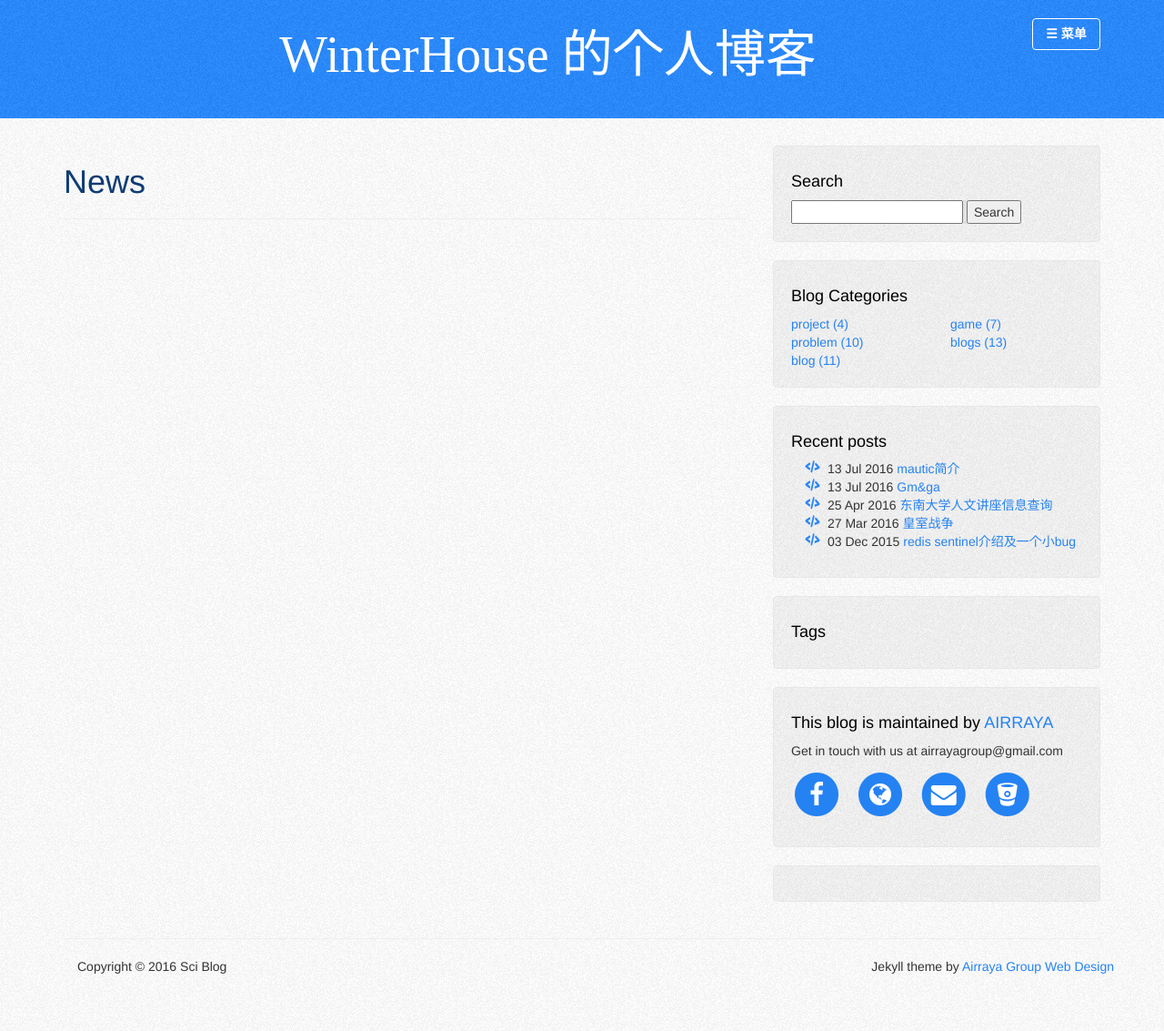
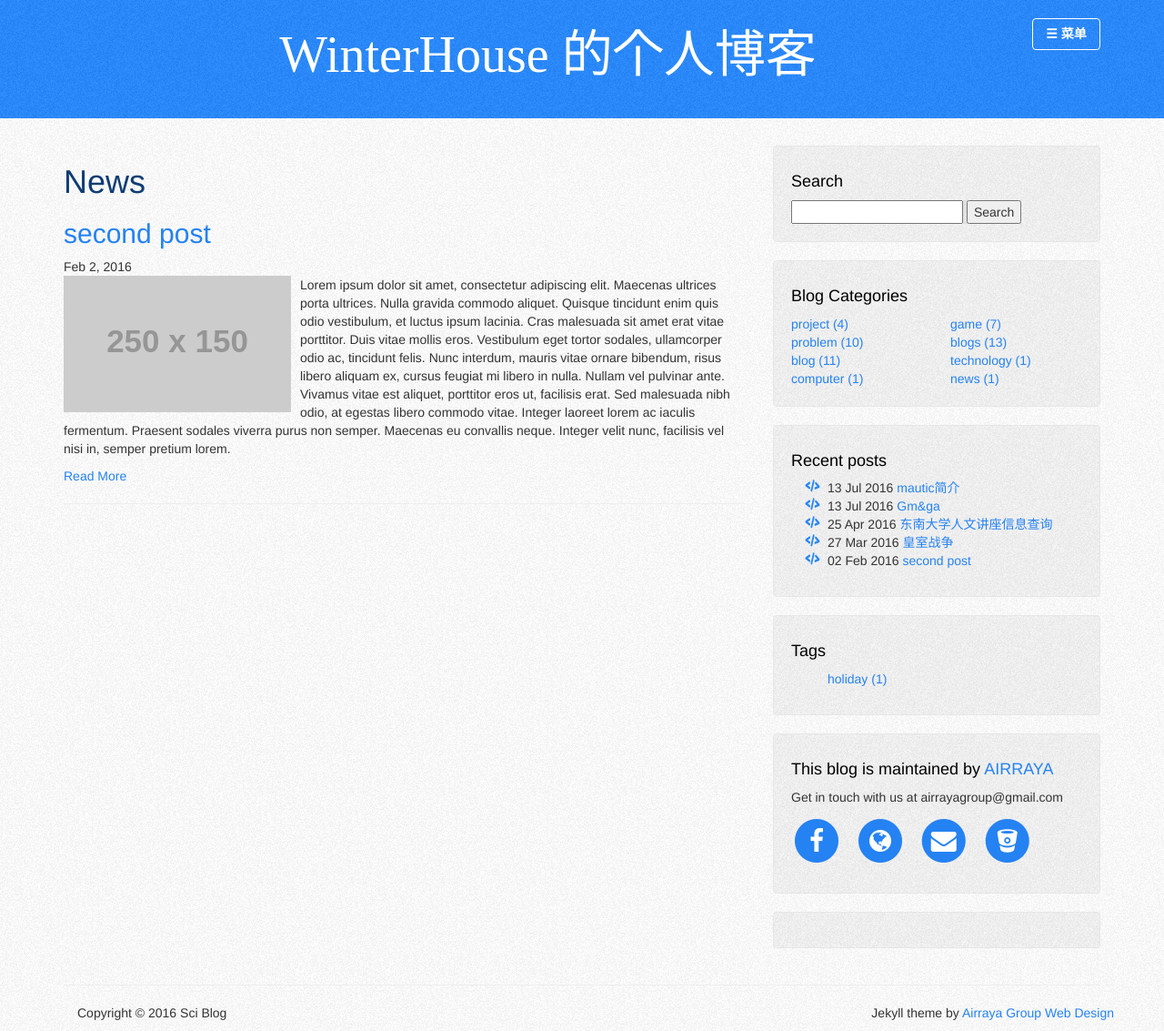
Before and after one commit to winterhouse/winterhouse.github.io, a Jekyll site: the page built from category/news/index.html, in a window 1280 px wide. Shown: the whole page at 91% size. Built offline with Jekyll 4.4.1, drawn with Linux system fonts in a browser that asks for light colours; nearby versions of some CDN libraries; some web fonts are replaced; comment, search, counter and statistics services are not loaded.

Commit message:
test new md format

```diff
--- /dev/null
+++ b/_posts/2016-12-02-second-post.markdown
@@ -0,0 +1,20 @@
+---
+layout: post
+title:  "second post"
+date:   2016-02-02
+categories: technology computer news
+tags: holiday
+
+# Author.
+author: Airraya Group
+---
+![picture](http://placehold.it/250x150)
+Lorem ipsum dolor sit amet, consectetur adipiscing elit. Maecenas ultrices porta ultrices. Nulla gravida commodo aliquet. Quisque tincidunt enim quis odio vestibulum, et luctus ipsum lacinia. Cras malesuada sit amet erat vitae porttitor. Duis vitae mollis eros. Vestibulum eget tortor sodales, ullamcorper odio ac, tincidunt felis. Nunc interdum, mauris vitae ornare bibendum, risus libero aliquam ex, cursus feugiat mi libero in nulla. Nullam vel pulvinar ante. Vivamus vitae est aliquet, porttitor eros ut, facilisis erat. Sed malesuada nibh odio, at egestas libero commodo vitae. Integer laoreet lorem ac iaculis fermentum.
+Praesent sodales viverra purus non semper. Maecenas eu convallis neque. Integer velit nunc, facilisis vel nisi in, semper pretium lorem. <!-- more -->
+Sed orci est, pellentesque sit amet volutpat a, tristique in leo. Ut at euismod dolor, non laoreet mi. Interdum et malesuada fames ac ante ipsum primis in faucibus.
+
+Praesent sodales viverra purus non semper. Maecenas eu convallis neque. Integer velit nunc, facilisis vel nisi in, semper pretium lorem. Sed orci est, pellentesque sit amet volutpat a, tristique in leo. Ut at euismod dolor, non laoreet mi. Interdum et malesuada fames ac ante ipsum primis in faucibus. Vestibulum metus lorem, dapibus ut purus ac, bibendum vulputate metus. Sed a lorem enim. Ut in pharetra dui.
+
+Etiam ultrices orci a risus fringilla, eu molestie elit finibus. Interdum et malesuada fames ac ante ipsum primis in faucibus. Nullam sed metus nulla. Nam vel aliquet enim. Pellentesque elementum, libero at vulputate cursus, velit turpis tempor neque, quis pellentesque turpis mi non est. Fusce tristique imperdiet fringilla. Integer tristique nibh imperdiet lacus volutpat, vitae tempor nulla efficitur. Nam ipsum ipsum, semper ut tellus eget, venenatis imperdiet augue. Nulla facilisi. Aenean non nisl eget justo efficitur bibendum. Quisque vel risus est. Cras id quam velit.
+
+Pellentesque quis hendrerit leo. Pellentesque tristique sem vitae pretium posuere. Vivamus euismod eu tellus nec porttitor. Sed vel est sem. Nullam pellentesque arcu in justo molestie maximus. Integer augue nibh, ultrices eget aliquam eget, rhoncus at est. Phasellus molestie, ante ut tempor dignissim, nisl nisl congue enim, id hendrerit dolor lorem ut ante.
```
Also changed, not shown: _posts/2016-07-13-mauticintro.md (+1 -1 lines).
